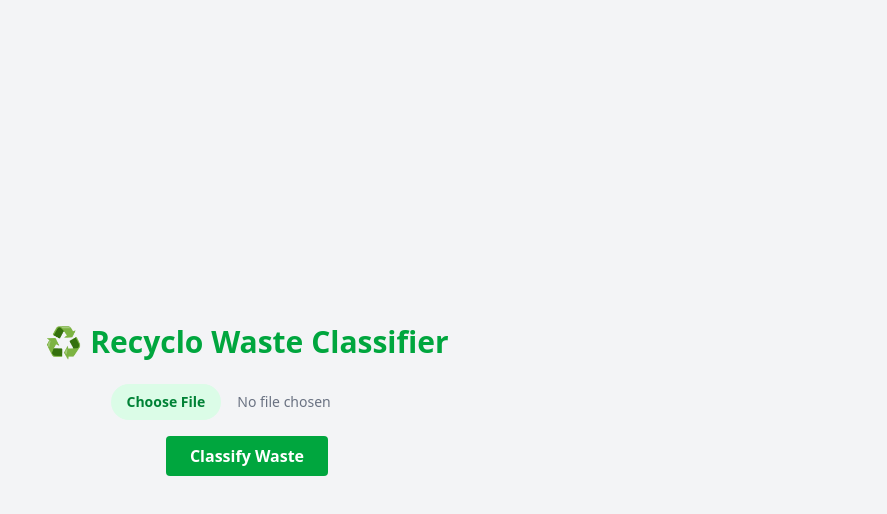
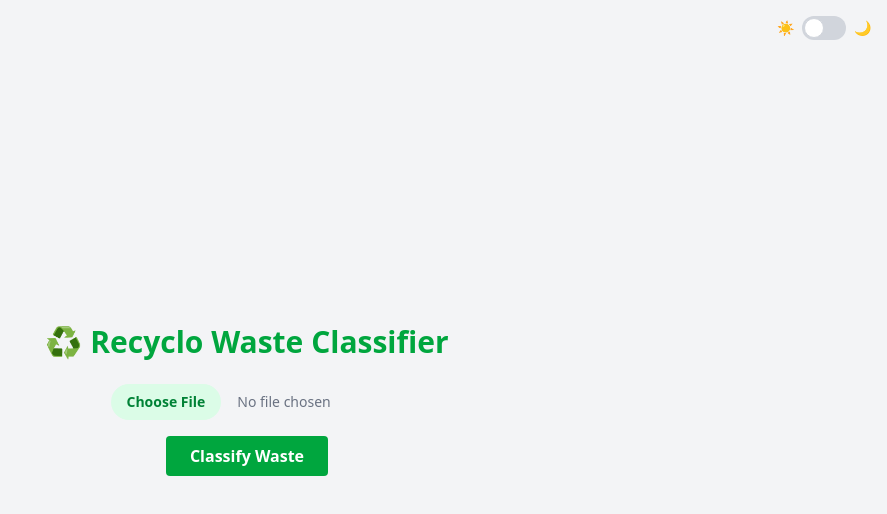
Before and after one commit to Jiwei-Cao/Recyclo, a React (Vite) app in the folder frontend/: page / in a window 1280 px wide. Shown: the top 514 px of the page, without its empty margins (393-1280 px from the left). Built offline with nearby package versions, Linux system fonts and the light colour scheme; no server answers.

Commit message:
fixed dark mode bug

```diff
--- a/frontend/src/App.jsx
+++ b/frontend/src/App.jsx
@@ -1,17 +1,31 @@
 import React, { useState } from 'react'
 import UploadImage from './components/UploadImage'
 import PredictionResult from './components/PredictionResult'
+import ThemeToggle from './components/ThemeToggle'
 
 function App() {
   const [prediction, setPrediction] = useState(null)
+  const [darkMode, setDarkMode] = useState(false);
+
+  const containerClasses = `
+    relative flex flex-col items-center justify-center p-6 min-h-screen
+    ${darkMode
+      ? 'dark:bg-gray-900 dark:text-white'
+      : 'bg-gray-100 text-black'}
+  `
 
   return (
-    <div className="min-h-screen bg-gray-100 flex flex-col items-center justify-center p-6">
-      <h1 className="text-3xl font-bold text-green-600 mb-6">♻️ Recyclo Waste Classifier</h1>
+    <div className={containerClasses}>
+      <ThemeToggle darkMode={darkMode} setDarkMode={setDarkMode} />
+
+      <h1 className="text-3xl font-bold text-green-600 dark:text-green-400 mb-6">
+        ♻️ Recyclo Waste Classifier
+      </h1>
+
       <UploadImage onResult={setPrediction} />
       <PredictionResult result={prediction} />
     </div>
-  );
+  )
 }
 
 export default App;
--- /dev/null
+++ b/frontend/src/components/ThemeToggle.jsx
@@ -0,0 +1,32 @@
+import React from 'react'
+
+export default function ThemeToggle({ darkMode, setDarkMode }) {
+  return (
+    <div className="absolute top-4 right-4 flex items-center space-x-2">
+      <span className="text-sm text-gray-700 dark:text-gray-300">☀️</span>
+
+      <label htmlFor="theme-toggle" className="relative inline-flex items-center cursor-pointer">
+        <input
+          id="theme-toggle"
+          type="checkbox"
+          className="sr-only peer"
+          checked={darkMode}
+          onChange={() => setDarkMode(prev => !prev)}
+        />
+        <div
+          className={`
+            w-11 h-6 rounded-full peer
+            bg-gray-300 peer-checked:bg-green-500
+            peer-focus:ring-2 peer-focus:ring-green-500
+            after:content-[''] after:absolute after:top-[2px] after:left-[2px]
+            after:bg-white after:border-gray-300 after:border after:rounded-full
+            after:h-5 after:w-5 after:transition-all
+            peer-checked:after:translate-x-full peer-checked:after:border-white
+          `}
+        />
+      </label>
+
+      <span className="text-sm text-gray-700 dark:text-gray-300">🌙</span>
+    </div>
+  )
+}
--- a/frontend/tailwind.config.js
+++ b/frontend/tailwind.config.js
@@ -1,5 +1,5 @@
-/** @type {import('tailwindcss').Config} */
 export default {
+    darkMode: 'class',
     content: [
         "./index.html",
         "./src/**/*.{js,ts,jsx,tsx}",
```
